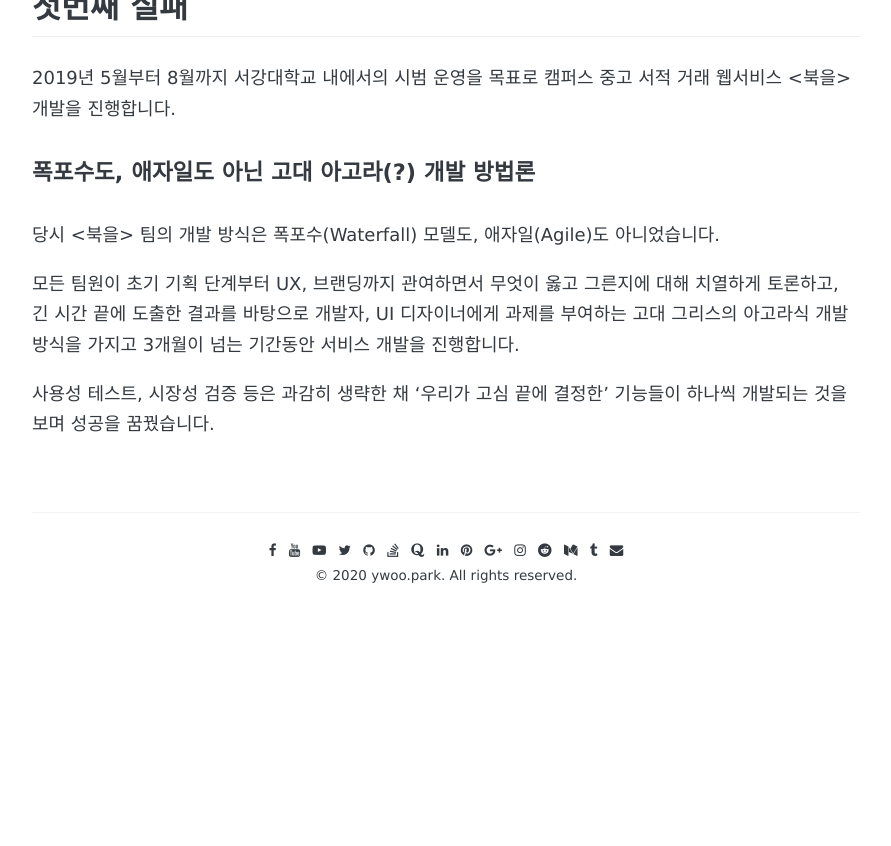
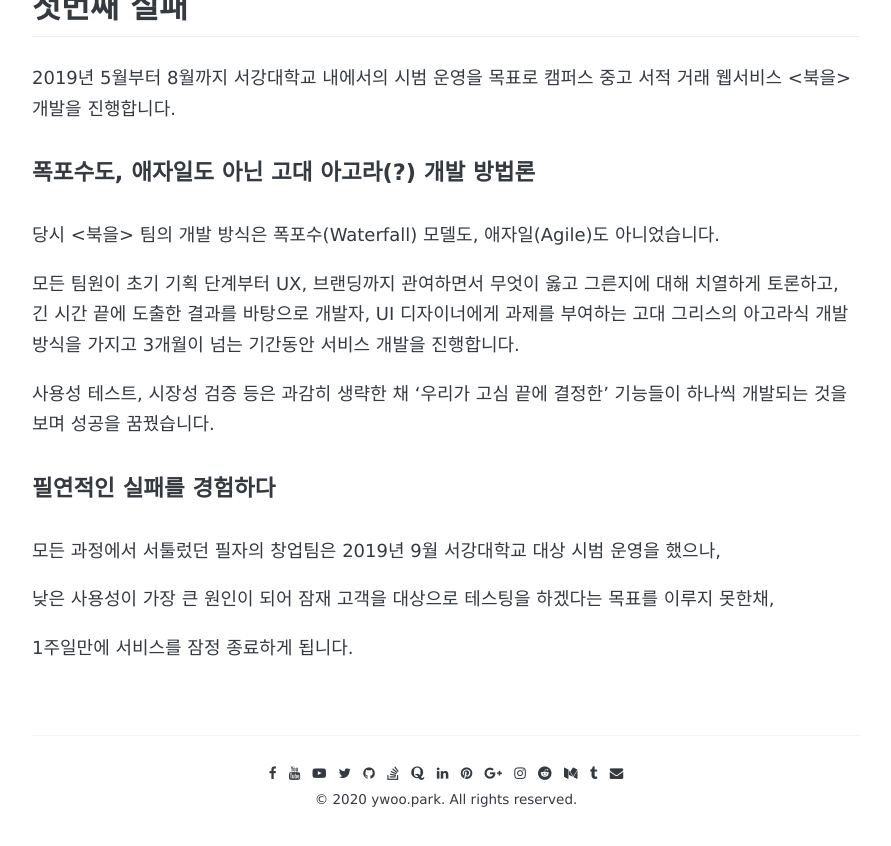
Before and after one commit to ywoo-park/ywoo21.github.io, a Jekyll site: the page built from _posts/2020-03-23-post.md, in a window 1280 px wide and 900 px high, scrolled down 3027 px. Shown: the top 846 px of the window, without its empty margins (194-1085 px from the left). Built offline with Jekyll 4.4.1, drawn with Linux system fonts in a browser that asks for light colours; some web fonts are replaced; comment, search, counter and statistics services are not loaded; before the commit the page ends 3704 px from its top, so only the background shows below that.

Commit message:
upload photo

```diff
--- a/_posts/2020-03-23-post.md
+++ b/_posts/2020-03-23-post.md
@@ -115,3 +115,11 @@ share: true
 모든 팀원이 초기 기획 단계부터 UX, 브랜딩까지 관여하면서 무엇이 옳고 그른지에 대해 치열하게 토론하고, 긴 시간 끝에 도출한 결과를 바탕으로 개발자, UI 디자이너에게 과제를 부여하는 고대 그리스의 아고라식 개발 방식을 가지고 3개월이 넘는 기간동안 서비스 개발을 진행합니다.
 
 사용성 테스트, 시장성 검증 등은 과감히 생략한 채 '우리가 고심 끝에 결정한' 기능들이 하나씩 개발되는 것을 보며 성공을 꿈꿨습니다.
+
+#### 필연적인 실패를 경험하다
+
+모든 과정에서 서툴렀던 필자의 창업팀은 2019년 9월 서강대학교 대상 시범 운영을 했으나,
+
+낮은 사용성이 가장 큰 원인이 되어 잠재 고객을 대상으로 테스팅을 하겠다는 목표를 이루지 못한채,
+
+1주일만에 서비스를 잠정 종료하게 됩니다.
```
